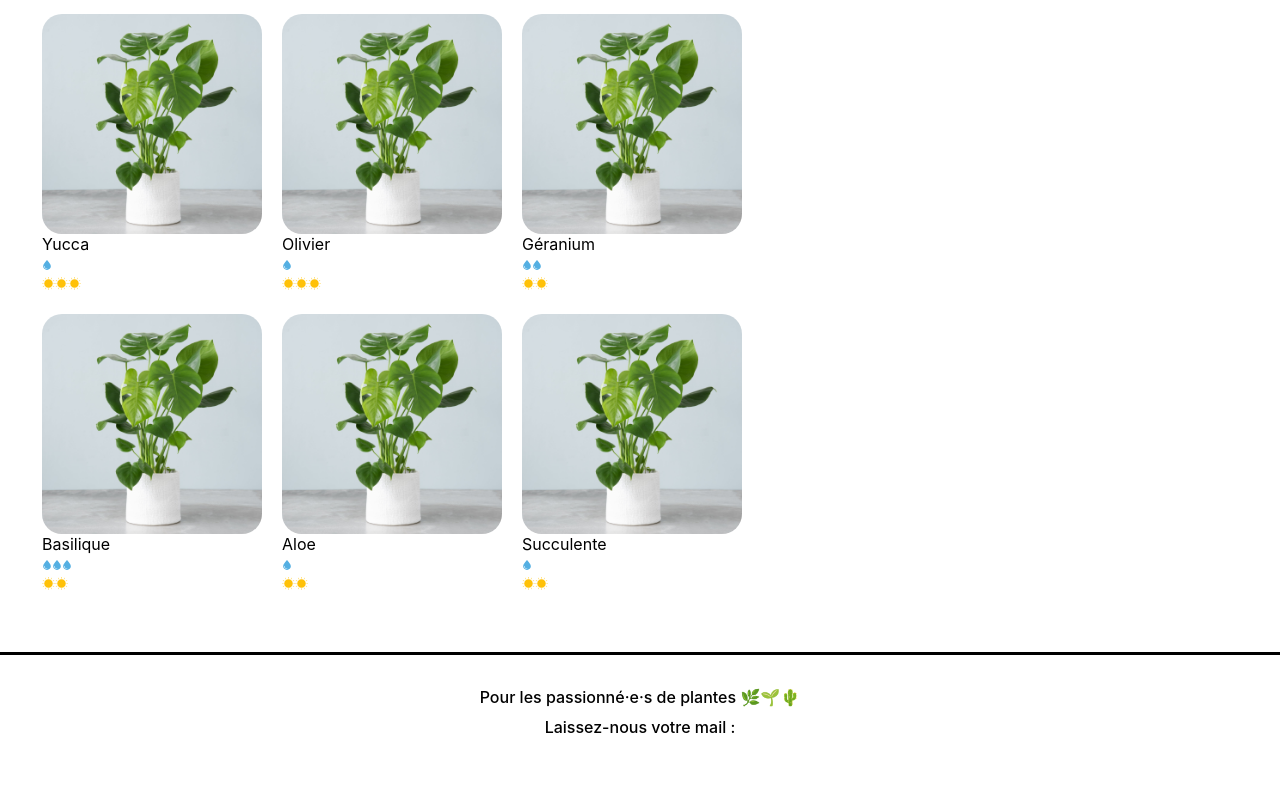
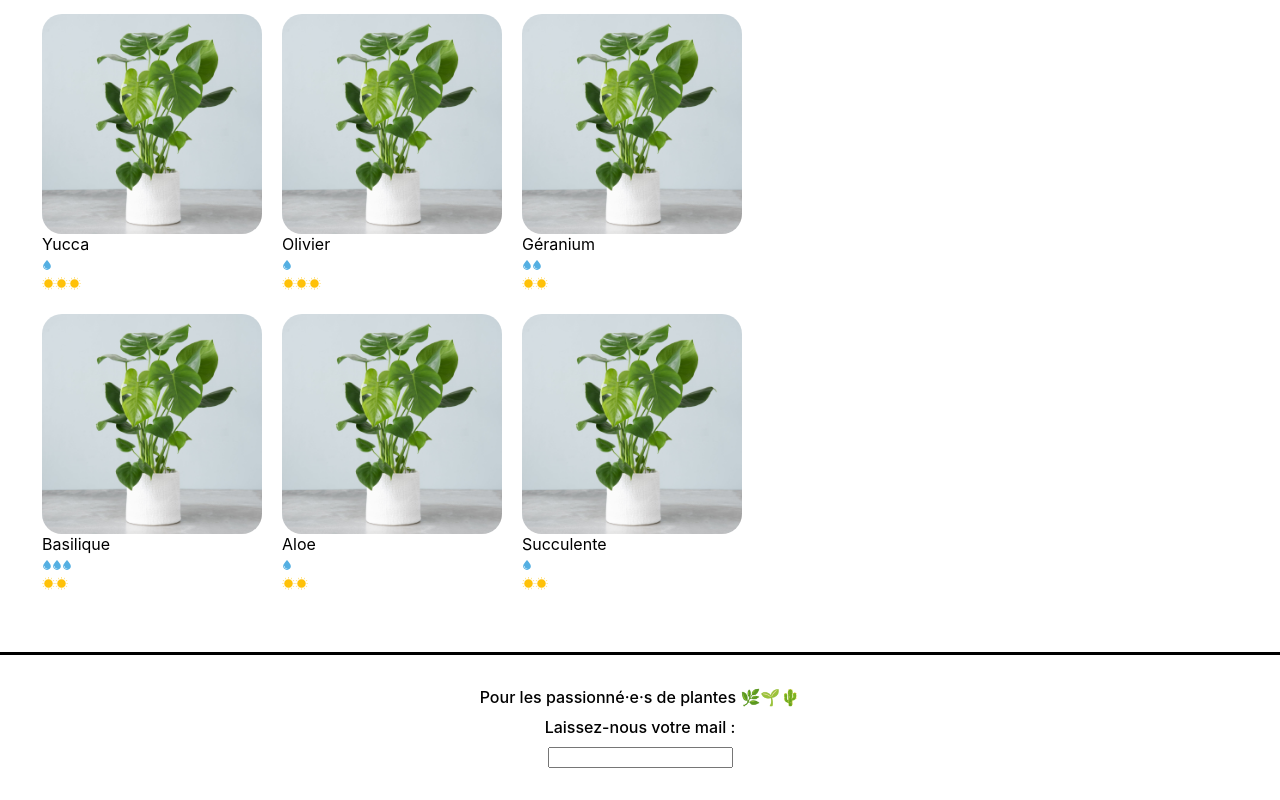
Before and after one commit to Leo-Brd/OpenC_React, a React (Create React App) app: page / in a window 1280 px wide. Shown: the part 569-1369 px from the top of the page. Before the commit the page ends 1348 px from the top, so only its background shows below. Built offline with nearby package versions, Linux system fonts and the light colour scheme.

Commit message:
finish P2C5

```diff
--- a/src/components/Footer.js
+++ b/src/components/Footer.js
@@ -10,8 +10,16 @@ function Footer() {
 				Pour les passionné·e·s de plantes 🌿🌱🌵
 			</div>
 			<div className='lmj-footer-elem'>Laissez-nous votre mail :</div>
+			<input type='email' name='email' id='inputMail' onChange={(e) => setInputValue(e.target.value)} onBlur={() => {checkMail(inputValue)}}></input>
 		</footer>
 	)
 }
 
+function checkMail(value) {
+	if (!value.includes('@')) {
+		alert("Attention, il n'y a pas d'@, ceci n'est pas une adresse valide.")
+	}
+}
+
+
 export default Footer
```
